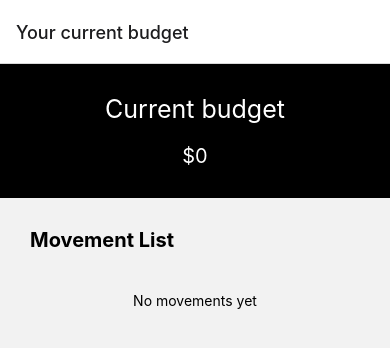
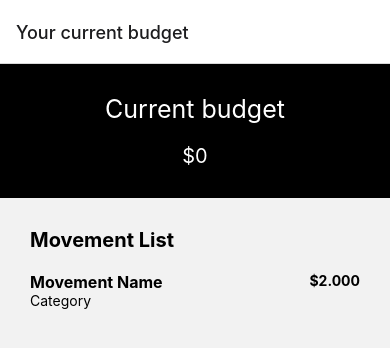
Before and after one commit to Danieruone/rn-budget, a React Native app: screen /Home in a window 390 px wide. Shown: the top 348 px of the page. Built offline with nearby package versions, Linux system fonts and the light colour scheme.

Commit message:
:sparkles: Add movement dummy

```diff
--- a/src/models/movement.tsx
+++ b/src/models/movement.tsx
@@ -1,6 +1,11 @@
+export enum movementType {
+  expense,
+  income,
+}
 export interface Movement {
   id: string;
   name: string;
   category: string;
   amount: number;
+  type: movementType;
 }
--- a/src/screens/HomeScreen.tsx
+++ b/src/screens/HomeScreen.tsx
@@ -6,11 +6,22 @@ import { CurrentBudgetHero } from "../components/CurrentBudgetHero";
 import { MovementList } from "../components/MovementList";
 
 // models
-import { Movement } from "../models/movement";
+import { Movement, movementType } from "../models/movement";
+
+const movementsDummy: Movement[] = [
+  {
+    id: "1a",
+    name: "Shopping",
+    amount: 1000,
+    category: "Home",
+    type: movementType.expense,
+  },
+];
 
 const HomeScreen = () => {
   const [totalAmount, setTotalAmount] = useState<number>(0);
-  const [movementsList, setNovementsList] = useState<Movement[]>([]);
+  const [movementsList, setNovementsList] =
+    useState<Movement[]>(movementsDummy);
   return (
     <View>
       <CurrentBudgetHero totalAmount={totalAmount} />
```
